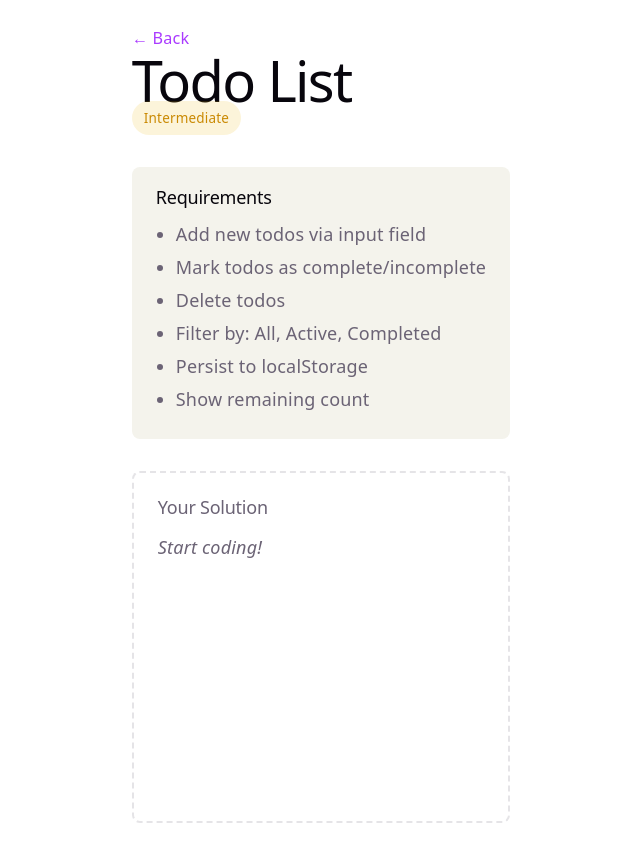
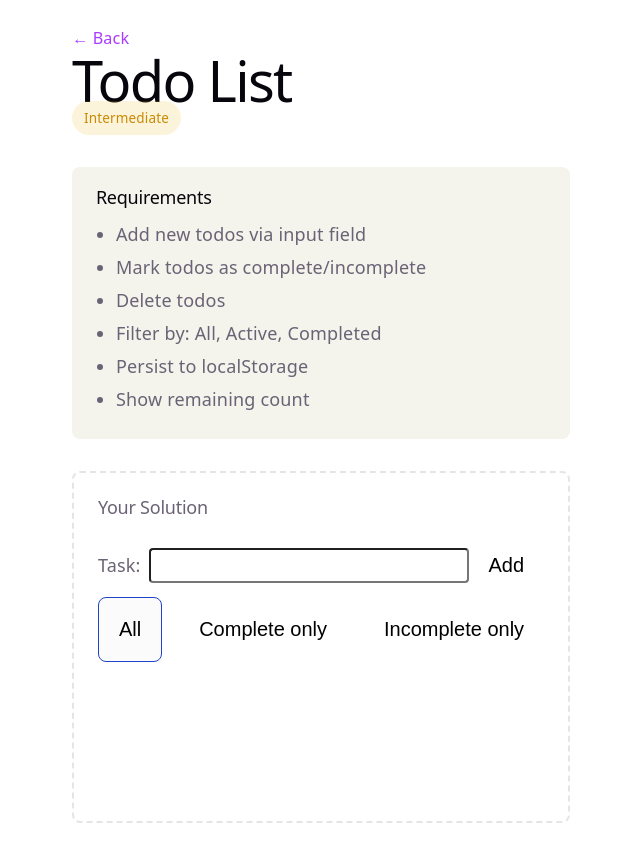
Before and after one commit to PDXmjb/fe-exercises, a React (Vite) app: page /todo-list in a window 1280 px wide. Shown: the whole page, without its empty margins (319-959 px from the left). Built offline with nearby package versions, Linux system fonts and the light colour scheme.

Commit message:
(feat) todolist

```diff
--- a/package.json
+++ b/package.json
@@ -13,6 +13,7 @@
   "dependencies": {
     "react": "^19.2.4",
     "react-dom": "^19.2.4",
+    "react-hook-form": "^7.71.2",
     "react-router-dom": "^7.13.1"
   },
   "devDependencies": {
--- a/src/exercises/todo-list/index.jsx
+++ b/src/exercises/todo-list/index.jsx
@@ -1,7 +1,65 @@
 import { Link } from 'react-router-dom';
 import './styles.scss';
+import { useMemo, useState } from 'react';
+import { useForm } from 'react-hook-form';
 
 export default function TodoList() {
+  const [taskList, setTaskList] = useState(
+    JSON.parse(localStorage.getItem('taskList')) || [],
+  ); // Load in from localstorage
+
+  const [filter, setFilter] = useState(null);
+
+  const setFilterHandler = (filterBy) => setFilter(filterBy);
+
+  const {
+    register,
+    getValues,
+    setValue,
+    formState: { errors },
+  } = useForm();
+
+  const addItemHandler = (event) => {
+    event.preventDefault();
+    const newList = [
+      ...taskList,
+      { id: crypto.randomUUID(), task: getValues('task'), complete: false },
+    ];
+    setTaskList(newList);
+    localStorage.setItem('taskList', JSON.stringify(newList));
+    setValue('task', '');
+  };
+
+  const updateValue = (updatedArray) => {
+    setTaskList(updatedArray);
+    localStorage.setItem('taskList', JSON.stringify(updatedArray));
+  };
+
+  const removeItemHandler = (id) => {
+    const updatedList = taskList.filter((t) => t.id !== id);
+    updateValue(updatedList);
+  };
+
+  const toggleCompleteItemHandler = (id) => {
+    const itemIndex = taskList.findIndex((t) => t.id === id);
+
+    if (itemIndex > -1) {
+      const updatedList = [...taskList];
+      updatedList[itemIndex].complete = !updatedList[itemIndex].complete;
+      updateValue(updatedList);
+    }
+  };
+
+  const filteredTaskList = useMemo(
+    () =>
+      filter === null
+        ? taskList
+        : taskList.filter((t) => t.complete === filter),
+    [taskList, filter],
+  );
+
+  console.log(getValues(), errors);
+
   return (
     <div className="exercise">
       <header className="exercise-header">
@@ -26,8 +84,62 @@ export default function TodoList() {
 
       <section className="workspace">
         <h2>Your Solution</h2>
-        {/* Build your solution here */}
-        <p className="placeholder">Start coding!</p>
+        <form className="task-form" onSubmit={addItemHandler}>
+          <label htmlFor="task">Task:</label>
+          <input
+            className="task-input"
+            {...register('task')}
+            name="task"
+            type="text"
+          />
+          <button className="task-button" type="submit">
+            Add
+          </button>
+        </form>
+        <div className="filter-buttons">
+          <button
+            className={filter === null ? 'active' : ''}
+            type="button"
+            onClick={() => setFilterHandler(null)}
+          >
+            All
+          </button>
+          <button
+            className={filter ? 'active' : ''}
+            type="button"
+            onClick={() => setFilterHandler(true)}
+          >
+            Complete only
+          </button>
+          <button
+            className={filter === false ? 'active' : ''}
+            type="button"
+            onClick={() => setFilterHandler(false)}
+          >
+            Incomplete only
+          </button>
+        </div>
+
+        <div className="task-list">
+          {filteredTaskList.map((t, _index) => (
+            <div className="task" key={t.id}>
+              <p> {t.task}</p>
+              <div>
+                <span> {t.complete ? '☑' : '☐'}</span>
+                <button type="button" onClick={() => removeItemHandler(t.id)}>
+                  🗑️
+                </button>
+                <button
+                  className="complete-button"
+                  type="button"
+                  onClick={() => toggleCompleteItemHandler(t.id)}
+                >
+                  {t.complete ? 'Mark incomplete' : 'Mark complete'}
+                </button>
+              </div>
+            </div>
+          ))}
+        </div>
       </section>
     </div>
   );
--- a/src/exercises/todo-list/styles.scss
+++ b/src/exercises/todo-list/styles.scss
@@ -1 +1,76 @@
 @use "../shared";
+
+.task-form {
+    display: flex;
+    flex-direction: row;
+    align-items: center;
+    justify-content: left;
+
+    label {
+        margin-right: 8px;
+    }
+
+    .task-input {
+        min-width: 300px;
+        padding: 8px;
+        border-radius: 4px;
+    }
+
+    .task-button {
+        background-color: transparent;
+    }
+}
+
+.filter-buttons {
+    display: flex;
+    justify-content: space-between;
+
+    button {
+        background-color: transparent;
+
+        &:hover {
+            background-color: rgba(128, 128, 128, 0.127);
+        }
+
+        &.active {
+            border: 1px solid rgb(30, 68, 203);
+            background-color: rgba(128, 128, 128, 0.036);
+
+            &:hover {
+                background-color: rgb(143, 212, 39);
+            }
+        }
+    }
+}
+
+
+.task-list {
+    p {
+        width: 300px;
+        overflow: hidden;
+        white-space: nowrap;
+        text-overflow: ellipsis;
+    }
+
+    .task {
+        display: flex;
+        flex-direction: row;
+        align-items: center;
+        justify-content: space-between;
+        border-bottom: 1px solid gray;
+
+        button {
+            background-color: transparent;
+            border: 0;
+            padding: 8px;
+
+            &.complete-button {
+                min-width: 170px;
+            }
+
+            &:hover {
+                background-color: rgba(128, 128, 128, 0.127);
+            }
+        }
+    }
+}
```
Also changed, not shown: 1 other file (tests, documents, lock files or other folders).
